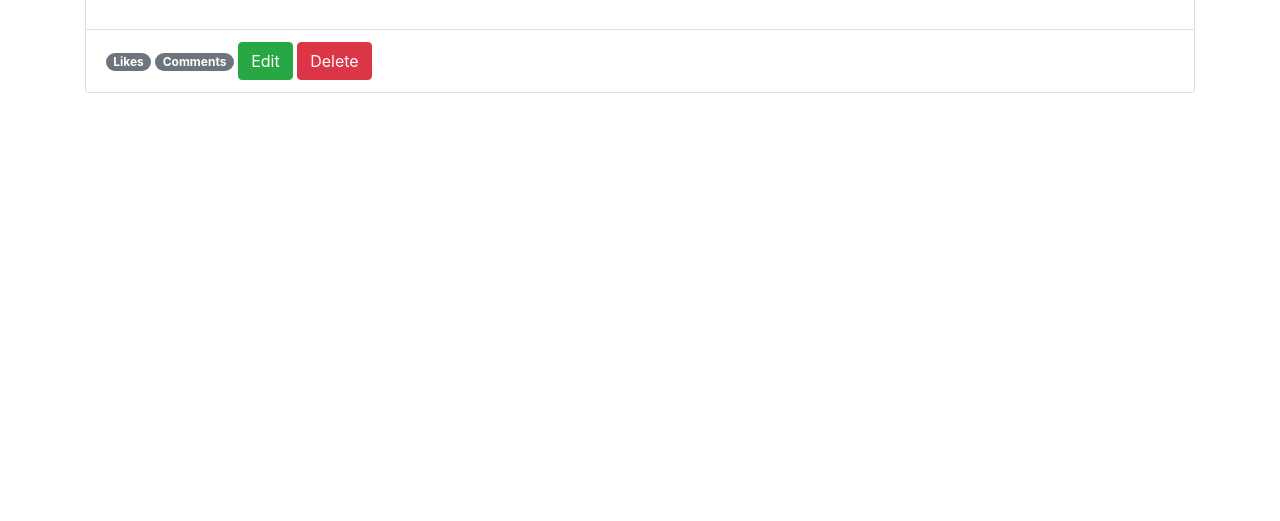
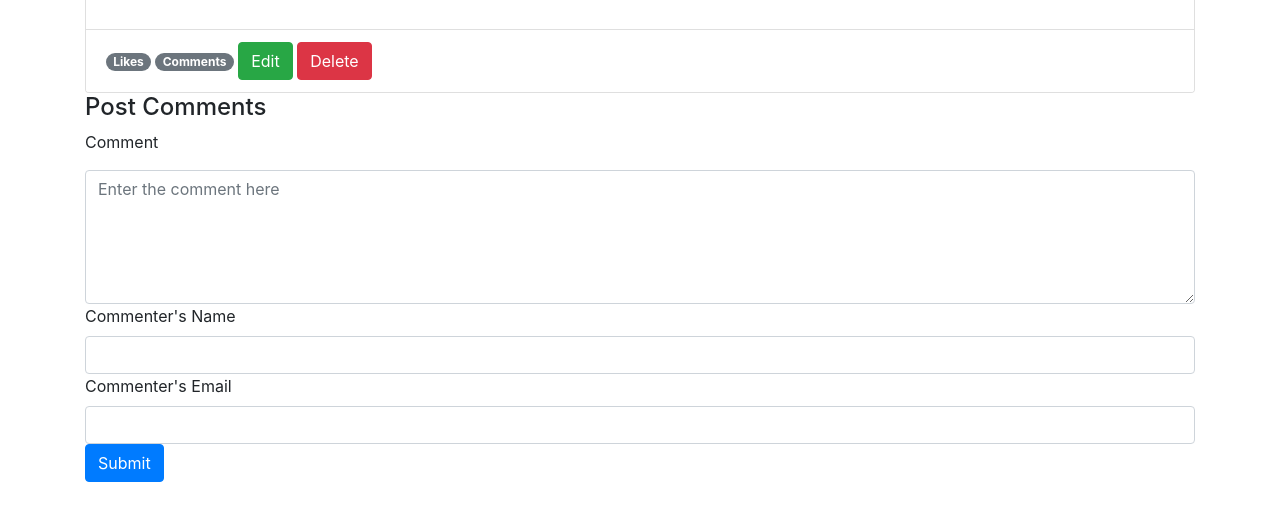
Before and after one commit to Code-Institute-Submissions/CodeBuddy, a Flask app: template templates/single_thread.html in a window 1280 px wide. Shown: the part 117-638 px from the top of the page. Run offline with Flask 2, Linux system fonts and the light colour scheme; the template is opened without the code that fills it, so the values that code supplies are empty; some libraries are stand-ins or nearby versions.

Commit message:
added create comments frontend

```diff
--- a/app.py
+++ b/app.py
@@ -147,7 +147,7 @@ def show_confirm_delete(thread_id):
     thread_to_be_deleted = db.threads.find_one({
         '_id': ObjectId(thread_id)
     })
-    return render_template('show_confirm_delete.html',
+    return render_template('confirm_delete_thread.html',
                            threads=thread_to_be_deleted)
 
 
@@ -159,13 +159,33 @@ def confirm_delete(thread_id):
     return redirect(url_for('show_threads'))
 
 # show single thread
-@app.route('/threads/<thread_id>', methods=["GET"])
+@app.route('/threads/<thread_id>', methods=["GET" , "POST"])
 def display_thread(thread_id):
     threads = db.threads.find_one({
         '_id': ObjectId(thread_id)
     })
     return render_template('single_thread.html', threads=threads)
 
+#post comments
+# def process_create_comment():
+#     comment = request.form.get('comment')
+#     commenter_name = request.form.get('commenter_name')
+#     commenter_email = request.form.get('commenter_email')
+#     if len(comment) == 0:
+#         flash("Comment cannot be empty", "error")
+#         return render_template('single_thread.html')
+
+#     new_comment = {
+#         'comment': comment,
+#         'commenter_name': commenter_name,
+#         'commenter_email': commenter_email,
+#         'comment_datetime': datetime.datetime.now(),
+#     }
+
+#     db.threads.insert_one(new_comment)
+#     flash("New comment posted successfully!", "success")
+#     return redirect(url_for('display_thread'))
+
 # "magic code" -- boilerplate
 if __name__ == '__main__':
     app.run(host=os.environ.get('IP'),
--- /dev/null
+++ b/templates/comments/create_comment.html
@@ -0,0 +1,19 @@
+<h4>Post Comments</h4>
+<form method="POST">
+
+<!-- <input type='hidden' value='{{thread_id}}' name='thread_id'/> -->
+
+    <div>
+        <label class="form-group">Comment</label>
+        <textarea type="text" rows="5" class="form-control" name="comment" placeholder="Enter the comment here"></textarea>
+    </div>
+    <div>
+        <label class="form-label">Commenter's Name</label>
+        <input type="text" class="form-control" name="commenter_name"/>
+    </div>
+    <div>
+        <label class="form-label">Commenter's Email</label>
+        <input type="text" class="form-control" name="commenter_email"/>
+    </div>
+    <input type="submit" class="btn btn-primary"/>
+</form>
--- a/templates/single_thread.html
+++ b/templates/single_thread.html
@@ -5,7 +5,7 @@
  <div class="card">
       <div class="card-body">
         <h5 class="card-title">{{threads.threadname}}</h5>
-        <h6 class="card-subtitle mb-2 text-muted"><small>Posted by {{threads.authorname}} on {{threads.datetime.strftime('%d %b %Y, %H:%M')}} UTC</small></h6>
+        <h6 class="card-subtitle mb-2 text-muted"><small>Posted by {{threads.authorname}} on {{threads.datetime.strftime('%d %b %Y at %H:%M')}} UTC</small></h6>
 
         <div class="card-text">{{threads.article}}
         </div>
@@ -21,4 +21,8 @@
     </div>
     </a>
 
+<!-- appended comments -->
+
+<!-- comment form -->
+{% include 'comments/create_comment.html' %}
     {%endblock%}
--- a/templates/thread_cards.html
+++ b/templates/thread_cards.html
@@ -5,7 +5,7 @@
         <h5 class="card-title">
         <a class="text-dark" href= "{{ url_for('display_thread', thread_id=each_thread._id ) }}">
         {{each_thread.threadname}}</a></h5>
-        <h6 class="card-subtitle mb-2 text-muted"><small>Posted by {{each_thread.authorname}} on {{each_thread.datetime.strftime('%d %b %Y, %H:%M')}} UTC</small></h6>
+        <h6 class="card-subtitle mb-2 text-muted"><small>Posted by {{each_thread.authorname}} on {{each_thread.datetime.strftime('%d %b %Y at %H:%M')}} UTC</small></h6>
 
         <div class="card-text">{{each_thread.article|truncate(430)}}
         <a href="{{ url_for('display_thread', thread_id=each_thread._id ) }}" target="_blank"><small>Read More</small></a>
```
Also changed, not shown: templates/confirm_delete_thread.html (renamed from templates/show_confirm_delete.html).
